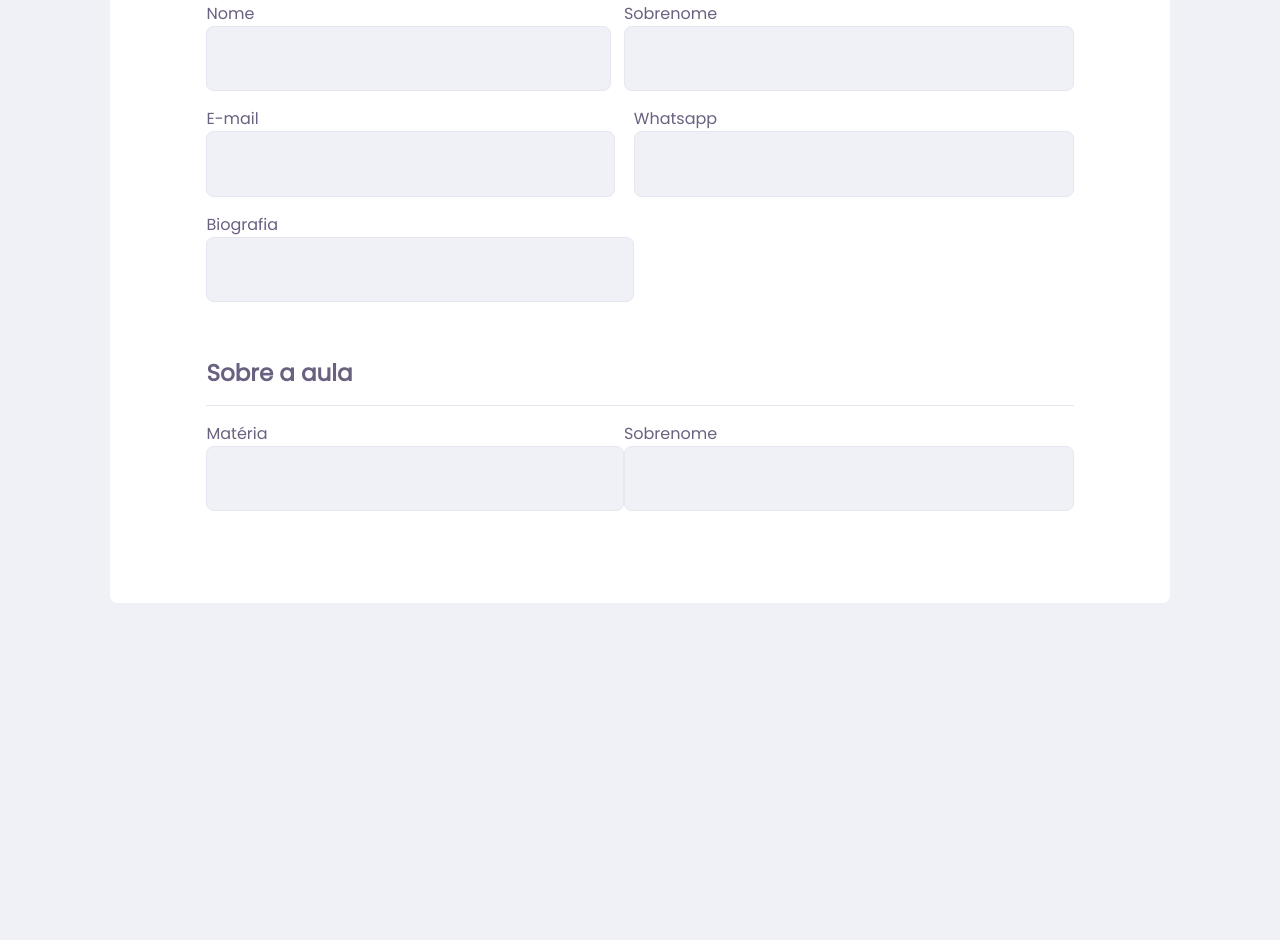
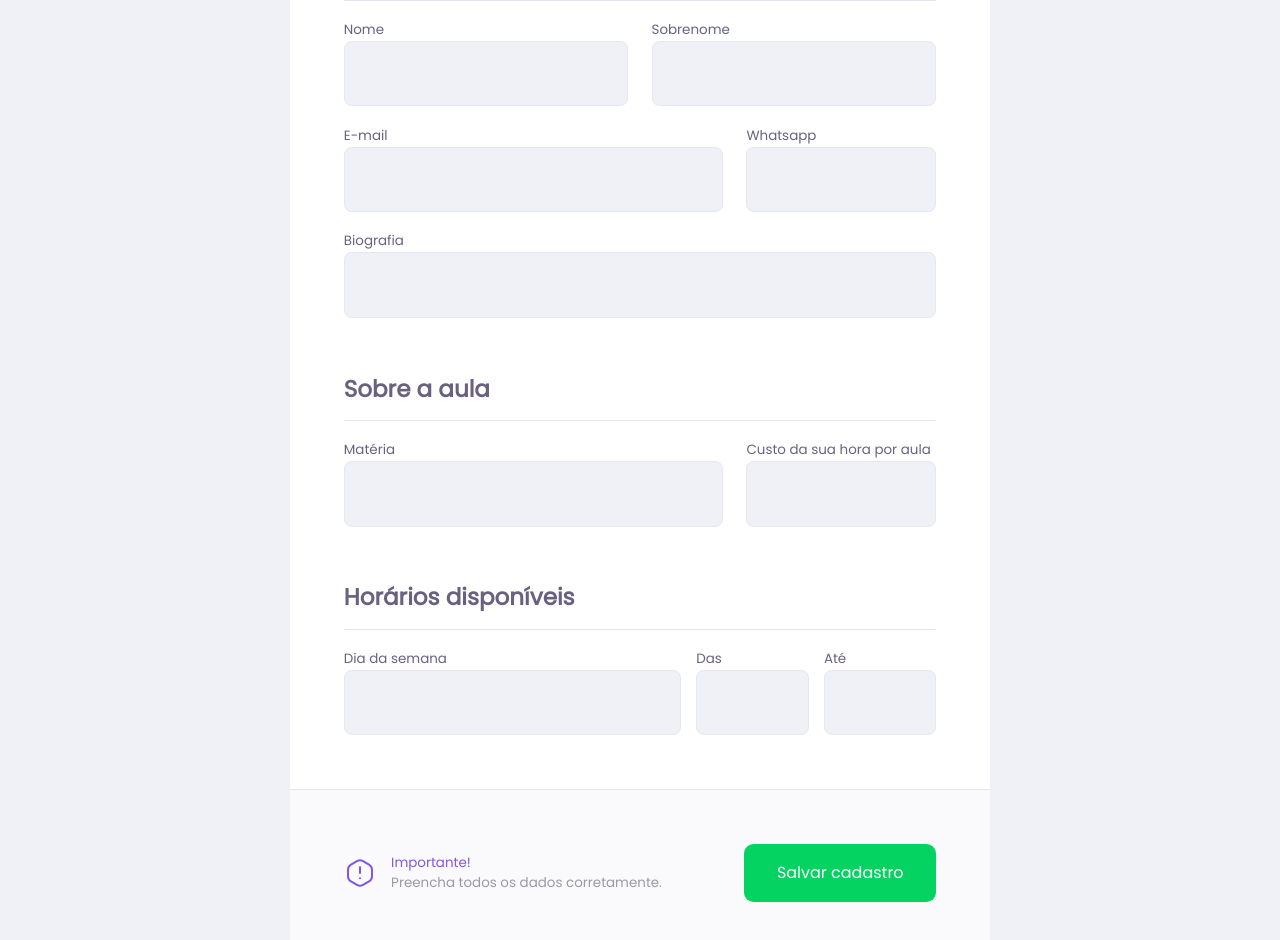
Before and after one commit to guilhermeaw/Proffy-web-2.0, a React (Create React App) app: page /profile in a window 1280 px wide. Shown: the part 460-1400 px from the top of the page. Before the commit the page ends 1102 px from the top, so only its background shows below. Built offline with nearby package versions, Linux system fonts and the light colour scheme.

Commit message:
Improved profile page style

```diff
--- a/src/components/Header/styles.ts
+++ b/src/components/Header/styles.ts
@@ -28,7 +28,6 @@ export const HeaderTop = styled.header`
 export const HeaderContent = styled.div<HeaderContentProps>`
   background: ${({ showBackground }) =>
     showBackground && `url(${backgroundImg}) no-repeat center`};
-  background-size: contain;
   background-color: ${props => props.theme.colors.primary};
 
   padding: ${({ size }) =>
--- a/src/components/Input/index.tsx
+++ b/src/components/Input/index.tsx
@@ -1,6 +1,6 @@
 import React, { InputHTMLAttributes } from 'react';
 
-import { Container } from './styles';
+import { Container, InputWrapper } from './styles';
 
 interface InputProps extends InputHTMLAttributes<HTMLInputElement> {
   name: string;
@@ -11,7 +11,9 @@ const Input: React.FC<InputProps> = ({ name, label, ...rest }) => {
   return (
     <Container>
       {label && <label htmlFor={name}>{label}</label>}
-      <input id={name} {...rest} />
+      <InputWrapper>
+        <input id={name} {...rest} />
+      </InputWrapper>
     </Container>
   );
 };
--- a/src/components/Input/styles.ts
+++ b/src/components/Input/styles.ts
@@ -1,6 +1,13 @@
 import styled from 'styled-components';
 
 export const Container = styled.div`
+  label {
+    font-size: 1.4rem;
+    margin-bottom: 0.8rem;
+  }
+`;
+
+export const InputWrapper = styled.div`
   position: relative;
   transition: 0.2s all;
 
@@ -13,7 +20,7 @@ export const Container = styled.div`
 
   &:focus-within::after {
     width: 2px;
-    height: calc(100% - 3.2rem);
+    height: 50%;
     content: '';
     background-color: ${props => props.theme.colors.primaryLight};
     position: absolute;
--- a/src/pages/Profile/index.tsx
+++ b/src/pages/Profile/index.tsx
@@ -7,10 +7,16 @@ import {
   AvatarContainer,
   Content,
   CustomInput,
-  FlexRow,
+  NameWrapper,
+  ContactWrapper,
+  ClassWrapper,
+  ScheduleWrapper,
+  FormFooter,
+  FooterTextWrapper,
 } from './styles';
 
 import photoIcon from '../../assets/images/icons/photo.svg';
+import warningIcon from '../../assets/images/icons/warning.svg';
 
 const Profile: React.FC = () => {
   return (
@@ -36,28 +42,46 @@ const Profile: React.FC = () => {
         <form action="">
           <fieldset>
             <legend>Seus dados</legend>
-            <FlexRow>
+            <NameWrapper>
               <CustomInput name="name" label="Nome" />
               <CustomInput name="lastname" label="Sobrenome" />
-            </FlexRow>
+            </NameWrapper>
 
-            <FlexRow>
+            <ContactWrapper>
               <CustomInput name="email" label="E-mail" />
               <CustomInput name="whatsapp" label="Whatsapp" />
-            </FlexRow>
+            </ContactWrapper>
 
-            <FlexRow>
-              <CustomInput name="bio" label="Biografia" />
-            </FlexRow>
+            <CustomInput name="bio" label="Biografia" />
           </fieldset>
 
           <fieldset>
             <legend>Sobre a aula</legend>
-            <FlexRow>
-              <CustomInput name="name" label="Matéria" />
-              <CustomInput name="lastname" label="Sobrenome" />
-            </FlexRow>
+            <ClassWrapper>
+              <CustomInput name="subject" label="Matéria" />
+              <CustomInput name="cost" label="Custo da sua hora por aula" />
+            </ClassWrapper>
           </fieldset>
+
+          <fieldset>
+            <legend>Horários disponíveis</legend>
+            <ScheduleWrapper>
+              <CustomInput name="weekDay" label="Dia da semana" />
+              <CustomInput name="from" label="Das" />
+              <CustomInput name="to" label="Até" />
+            </ScheduleWrapper>
+          </fieldset>
+
+          <FormFooter>
+            <div>
+              <img src={warningIcon} alt="warning" />
+              <FooterTextWrapper>
+                <strong>Importante!</strong>
+                <span>Preencha todos os dados corretamente.</span>
+              </FooterTextWrapper>
+            </div>
+            <button type="submit">Salvar cadastro</button>
+          </FormFooter>
         </form>
       </Content>
     </Container>
--- a/src/pages/Profile/styles.ts
+++ b/src/pages/Profile/styles.ts
@@ -36,6 +36,11 @@ export const AvatarContainer = styled.div`
       display: flex;
       justify-content: center;
       align-items: center;
+      transition: background-color 0.2s;
+
+      &:hover {
+        background-color: ${props => props.theme.colors.secondaryDark};
+      }
 
       img {
         width: 2rem;
@@ -55,13 +60,15 @@ export const AvatarContainer = styled.div`
 `;
 
 export const Content = styled.main`
-  padding: 4rem 10rem;
-  margin: -5.6rem 0 4rem;
+  padding: 5.6rem 0 0;
+  margin: -5.6rem 0 5.6rem;
   background-color: ${props => props.theme.colors.titleInPrimary};
   border-radius: 0.8rem;
+  max-width: 700px;
 
   form {
     fieldset {
+      padding: 0 5.6rem;
       border: 0;
       margin-bottom: 5.6rem;
 
@@ -91,12 +98,77 @@ export const CustomInput = styled(Input)`
   background-color: ${props => props.theme.colors.background};
 `;
 
-export const FlexRow = styled.div`
+export const NameWrapper = styled.div`
+  display: grid;
+  grid-template-columns: 1fr 1fr;
+  grid-column-gap: 2.4rem;
+  margin-bottom: 1.6rem;
+`;
+
+export const ContactWrapper = styled.div`
+  display: grid;
+  grid-template-columns: 2fr 1fr;
+  grid-column-gap: 2.4rem;
+  margin-bottom: 1.6rem;
+`;
+
+export const ClassWrapper = styled.div`
+  display: grid;
+  grid-template-columns: 2fr 1fr;
+  grid-column-gap: 2.4rem;
+`;
+
+export const ScheduleWrapper = styled.div`
+  display: grid;
+  grid-template-columns: 3fr 1fr 1fr;
+  grid-column-gap: 1.6rem;
+`;
+
+export const FormFooter = styled.footer`
+  background-color: ${props => props.theme.colors.boxFooter};
+  padding: 5.6rem 5.6rem;
+  border-top: 1px solid ${props => props.theme.colors.lineInWhite};
+  border-radius: 0 0 0.8rem 0.8rem;
+
   display: flex;
   justify-content: space-between;
   align-items: center;
 
-  & + & {
-    margin-top: 1.6rem;
+  > div {
+    display: flex;
+    justify-content: center;
+    align-items: center;
+  }
+
+  button {
+    border: 0;
+    border-radius: 1rem;
+    height: 6rem;
+    width: 20rem;
+    color: ${props => props.theme.colors.buttonText};
+    background-color: ${props => props.theme.colors.secondary};
+    transition: background-color 0.2s;
+
+    &:hover {
+      background-color: ${props => props.theme.colors.secondaryDark};
+    }
   }
 `;
+
+export const FooterTextWrapper = styled.div`
+  display: flex;
+  justify-content: center;
+  flex-direction: column;
+
+  margin-left: 1.6rem;
+
+  strong {
+    color: ${props => props.theme.colors.primary};
+    font-size: 1.4rem;
+  }
+
+  span {
+    color: ${props => props.theme.colors.textComplement};
+    font-size: 1.4rem;
+  }
+`;
```
